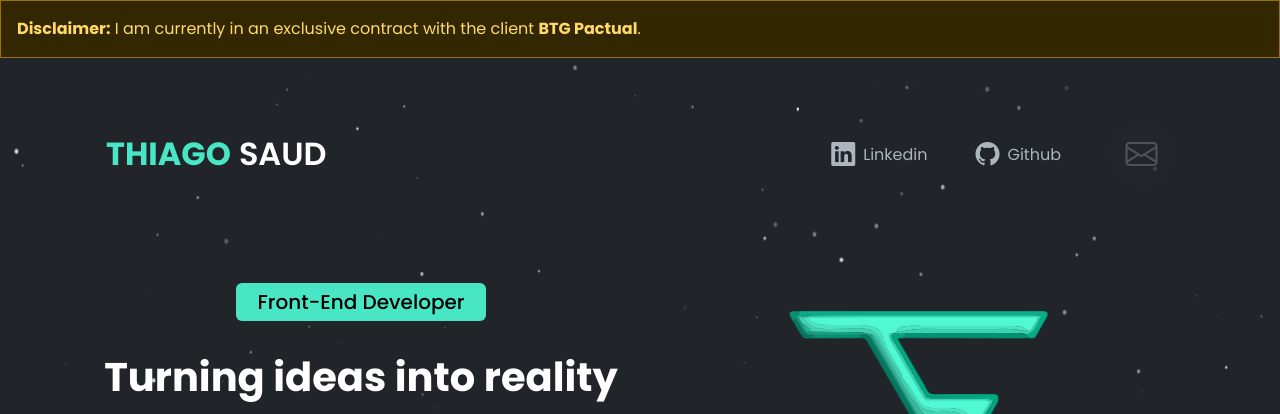
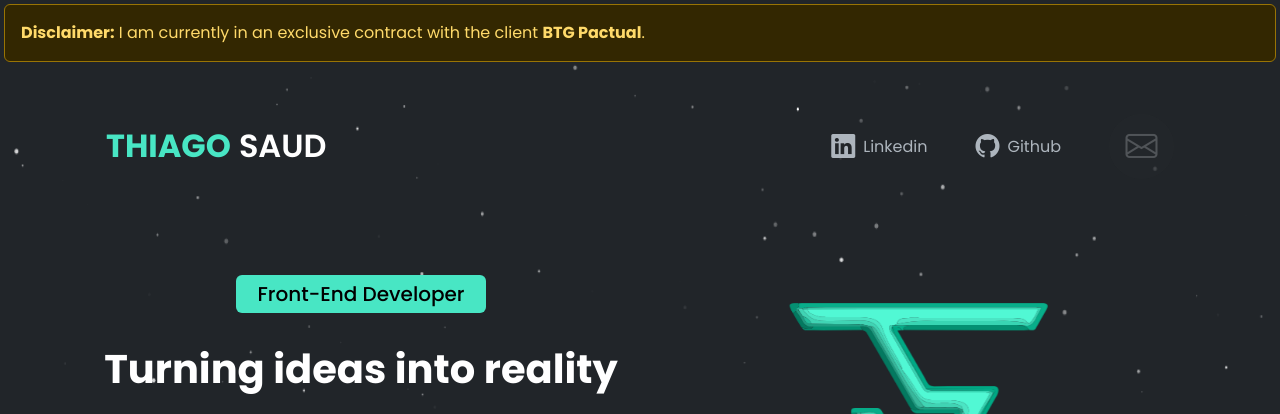
Before and after one commit to thiagosauddev/thiagosauddev.github.io, a website built with webpack: page src/pages/index.html in a window 1280 px wide. Shown: the top 414 px of the page. Built offline with nearby package versions, Linux system fonts and the light colour scheme; a web font is replaced by a local one.

Commit message:
fix: 🐛 Correction in Alert Disclaimer

```diff
--- a/src/pages/index.html
+++ b/src/pages/index.html
@@ -7,9 +7,7 @@
 
 	<body>
 		<!-- ALERT -->
-		<div class="alert alert-warning rounded-0 border-right-0 border-left-0" role="alert">
-			<strong>Disclaimer:</strong> I am currently in an exclusive contract with the client <strong>BTG Pactual</strong>.
-		</div>
+		<div class="m-1 alert alert-warning" role="alert"><strong>Disclaimer:</strong> I am currently in an exclusive contract with the client <strong>BTG Pactual</strong>.</div>
 
 		<!-- NAVIGATION  -->
 		<nav class="navbar container-xl flex-nowrap px-2 px-md-4 py-4 py-xl-5">
```
